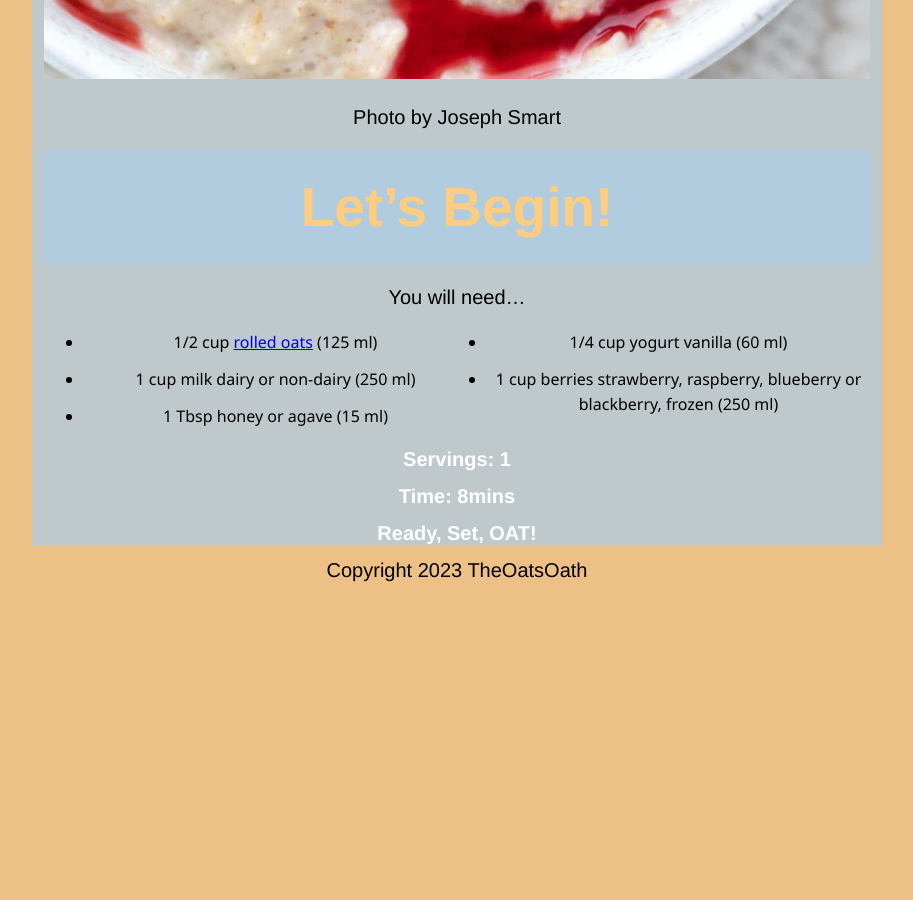
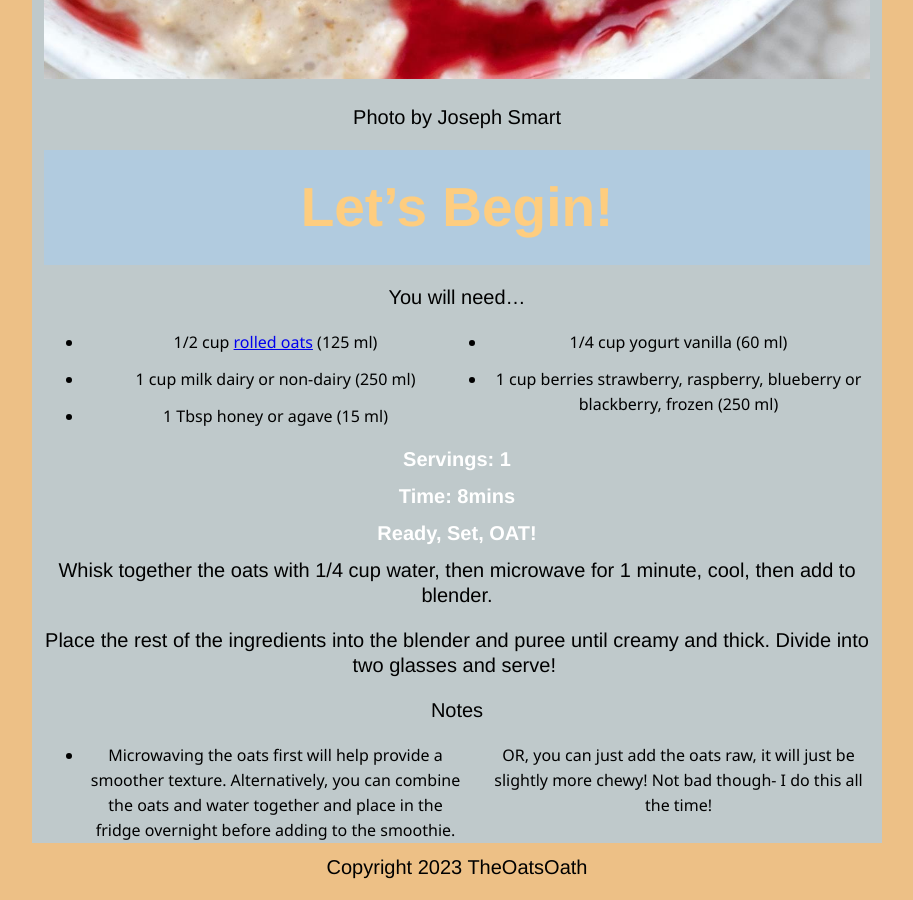
Before and after one commit to natalied0uglas/TheOatsOath, a Jekyll site: the page built from _recipes/recipe1.md, in a window 1280 px wide and 900 px high, scrolled down 1352 px. Shown: the whole window, without its empty margins (183-1096 px from the left). Built offline with Jekyll 4.4.1, drawn with Linux system fonts in a browser that asks for light colours; before the commit the page ends 1955 px from its top, so only the background shows below that.

Commit message:
Update Recipe “recipe1”

```diff
--- a/_recipes/recipe1.md
+++ b/_recipes/recipe1.md
@@ -22,3 +22,11 @@ You will need...
 ## Time: 8mins
 
 ## Ready, Set, OAT!
+
+Whisk together the oats with 1/4 cup water, then microwave for 1 minute, cool, then add to blender.
+
+Place the rest of the ingredients into the blender and puree until creamy and thick. Divide into two glasses and serve!
+
+Notes
+
+* Microwaving the oats first will help provide a smoother texture. Alternatively, you can combine the oats and water together and place in the fridge overnight before adding to the smoothie. OR, you can just add the oats raw, it will just be slightly more chewy! Not bad though- I do this all the time!
```
